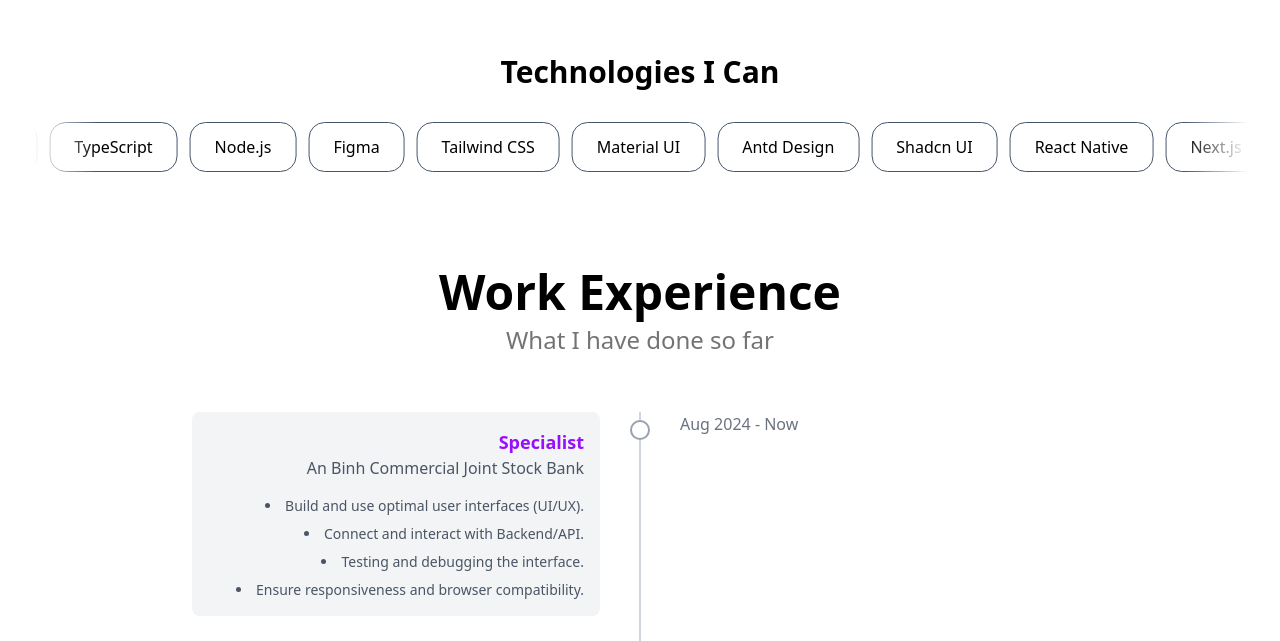
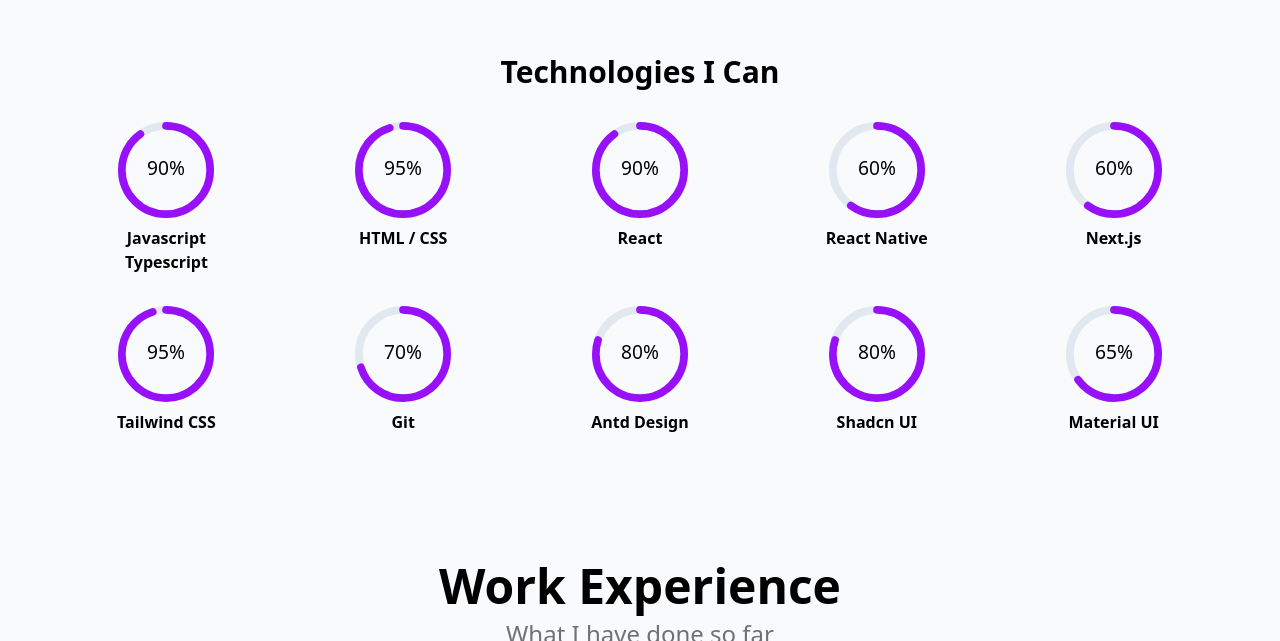
Before and after one commit to nampd0112/nampd-portfolio, a React (Vite) app: page / in a window 1280 px wide. Shown: the part 879-1520 px from the top of the page. Built offline with nearby package versions, Linux system fonts and the light colour scheme.

Commit message:
update animation tech component

```diff
--- a/package.json
+++ b/package.json
@@ -23,6 +23,7 @@
     "i18next-browser-languagedetector": "^8.1.0",
     "lucide-react": "^0.507.0",
     "react": "^19.1.0",
+    "react-circular-progressbar": "^2.2.0",
     "react-dom": "^19.1.0",
     "react-i18next": "^15.5.1",
     "react-typed": "^2.0.12",
--- a/src/App.tsx
+++ b/src/App.tsx
@@ -1,23 +1,26 @@
-import type { MenuItemType } from "@/types/MenuType";
 import { useEffect } from "react";
 import { useTranslation } from "react-i18next";
-import { cn } from "@/lib/utils";
+import Home from "./components/Home";
 import Tech from "./components/Tech";
 import Works from "./components/Works";
-import Home from "./components/Home";
+import Contact from "./components/Contact";
+import Language from "./components/Language";
+import type { MenuItemType } from "./types/MenuType";
 import Projects from "./components/Project";
-import Contact from "./components/Contact";
+import { cn } from "./lib/utils";
 
-// file
+import cv from "./assets/CV_PHẠM ĐỨC NAM_FRONT-END DEVELOPER.pdf";
 import logo from "./assets/home.jpg";
-import cv from "./assets/CV_PHẠM ĐỨC NAM_FRONT-END DEVELOPER.pdf";
-import Language from "./components/Language";
 
-function App() {
+export default function App() {
   const { t } = useTranslation();
 
   const menu: MenuItemType[] = [
-    { id: "tech", label: t("Technologies"), elm: <Tech /> },
+    {
+      id: "tech",
+      label: t("Technologies"),
+      elm: <Tech srollId={sessionStorage.getItem("scrollToId")} />,
+    },
     { id: "work", label: t("Work"), elm: <Works /> },
     {
       id: "projects",
@@ -59,9 +62,34 @@
       window.scrollTo({ top: 0, behavior: "smooth" });
     }
   }, []);
+
+  useEffect(() => {
+    const handleScroll = () => {
+      const OFFSET_THRESHOLD = 100;
+      if (window.scrollY === 0) {
+        sessionStorage.removeItem("scrollToId");
+        return;
+      }
+      for (const item of menu) {
+        const el = document.getElementById(item.id);
+        if (el) {
+          const rect = el.getBoundingClientRect();
+          if (rect.top > 0 && rect.top <= OFFSET_THRESHOLD) {
+            sessionStorage.setItem("scrollToId", item.id);
+            break;
+          }
+        }
+      }
+    };
+
+    window.addEventListener("scroll", handleScroll, { passive: true });
+
+    return () => window.removeEventListener("scroll", handleScroll);
+  }, [menu]);
+
   return (
-    <div className="w-full">
-      <div className="flex flex-col min-h-[50vh] lg:min-h-screen w-full">
+    <div className="w-full bg-slate-50">
+      <div className="flex flex-col min-h-[50vh] md:min-h-screen w-full">
         <nav className="sticky top-0 px-4 py-2 z-10 border-b border-slate-100 bg-white">
           <div className="flex justify-between items-center">
             <span
@@ -92,6 +120,7 @@
             </div>
           </div>
         </nav>
+
         <div className="flex-grow px-4 md:px-8">
           <div className="min-h-[50vh] lg:min-h-screen flex items-center justify-center">
             <div className="grid grid-cols-1 md:grid-cols-2 gap-4 md:gap-10 content-center">
@@ -104,7 +133,10 @@
                   >
                     {t("About me")}
                   </button>
-                  <button className="h-9 px-3 cursor-pointer rounded-lg border border-slate-700">
+                  <button
+                    className="h-9 px-3 cursor-pointer rounded-lg border border-slate-700"
+                    onClick={() => handleMenuClick("contact")}
+                  >
                     {t("Contact")}
                   </button>
                 </div>
@@ -119,6 +151,7 @@
             </section>
           ))}
         </div>
+
         <div id="footer">
           <div className="px-8 flex flex-col md:flex-row justify-between items-center text-slate-400">
             <span>© 2021 - 2025 / PHAM DUC NAM.</span>
@@ -129,5 +162,3 @@
     </div>
   );
 }
-
-export default App;
--- a/src/components/Tech.tsx
+++ b/src/components/Tech.tsx
@@ -1,27 +1,94 @@
-import { listTechs } from "@/constants";
 import { useTranslation } from "react-i18next";
+import { CircularProgressbar, buildStyles } from "react-circular-progressbar";
+import "react-circular-progressbar/dist/styles.css";
+import { useEffect, useRef, useState } from "react";
 
-const Tech = () => {
+interface Skill {
+  id: string;
+  name: string;
+  value: number;
+}
+
+const skills: Skill[] = [
+  { id: "js-ts", name: "Javascript\nTypescript", value: 90 },
+  { id: "html-css", name: "HTML / CSS", value: 95 },
+  { id: "react", name: "React", value: 90 },
+  { id: "react-native", name: "React Native", value: 60 },
+  { id: "next", name: "Next.js", value: 60 },
+  { id: "css", name: "Tailwind CSS", value: 95 },
+  { id: "git", name: "Git", value: 70 },
+  { id: "antd", name: "Antd Design", value: 80 },
+  { id: "shadcn", name: "Shadcn UI", value: 80 },
+  { id: "material", name: "Material UI", value: 65 },
+];
+
+interface ProgressMap {
+  [key: string]: number;
+}
+
+const Tech = ({ srollId }: { srollId: string | null }) => {
   const { t } = useTranslation();
+  const [progress, setProgress] = useState<ProgressMap>({});
+  const hasAnimated = useRef(false);
+  const sectionRef = useRef<HTMLDivElement>(null);
+
+  useEffect(() => {
+    if (!srollId || srollId !== "tech") {
+      hasAnimated.current = false;
+      setProgress({});
+    }
+
+    const observer = new IntersectionObserver(([entry]) => {
+      if (entry.isIntersecting && !hasAnimated.current) {
+        hasAnimated.current = true;
+        const interval = setInterval(() => {
+          setProgress((prev) => {
+            const updated: ProgressMap = { ...prev };
+            let done = true;
+
+            skills.forEach((skill) => {
+              if (!updated[skill.id] || updated[skill.id] < skill.value) {
+                updated[skill.id] = (updated[skill.id] || 0) + 1;
+                done = false;
+              }
+            });
+
+            if (done) clearInterval(interval);
+            return updated;
+          });
+        }, 20);
+      }
+    });
+
+    if (sectionRef.current) observer.observe(sectionRef.current);
+
+    return () => observer.disconnect();
+  }, [srollId]);
+
   return (
-    <div className="pt-20">
-      <div className="text-center text-3xl font-bold">
+    <div ref={sectionRef} className="pt-20">
+      <div className="text-center text-3xl font-bold text-black">
         {t("Technologies I Can")}
       </div>
-
-      <div className="overflow-hidden relative mt-8">
-        <div className="animate-slide flex items-center gap-3">
-          {[...listTechs, ...listTechs].map((tech, index) => (
-            <div
-              key={index}
-              className="border border-slate-600 py-3 px-6 rounded-2xl whitespace-nowrap min-w-max"
-            >
-              {tech.name}
+      <div className="p-8 grid grid-cols-2 md:grid-cols-5 gap-8">
+        {skills.map((skill) => (
+          <div key={skill.id} className="flex flex-col items-center bg-slat">
+            <div className="w-24 h-24">
+              <CircularProgressbar
+                value={progress[skill.id] || 0}
+                text={`${progress[skill.id] || 0}%`}
+                styles={buildStyles({
+                  textColor: "#000",
+                  pathColor: "#9810fa",
+                  trailColor: "#e2e8f0",
+                })}
+              />
             </div>
-          ))}
-        </div>
-        <div className="absolute top-0 left-0 w-16 h-full bg-gradient-to-r from-white to-transparent pointer-events-none"></div>
-        <div className="absolute top-0 right-0 w-16 h-full bg-gradient-to-l from-white to-transparent pointer-events-none"></div>
+            <p className="text-center mt-2 whitespace-pre-line font-semibold">
+              {skill.name}
+            </p>
+          </div>
+        ))}
       </div>
     </div>
   );
--- a/src/i18next/locales/vi.json
+++ b/src/i18next/locales/vi.json
@@ -1,7 +1,7 @@
 {
   "Technologies": "Công nghệ",
   "Work": "Công việc",
-  "Projects": "Dự án tham gia",
+  "Projects": "Dự án",
   "Contact": "Liên hệ",
   "Resume": "Sơ yếu lý lịch",
   "About me": "Tìm hiểu",
```
Also changed, not shown: 1 other file (tests, documents, lock files or other folders).
